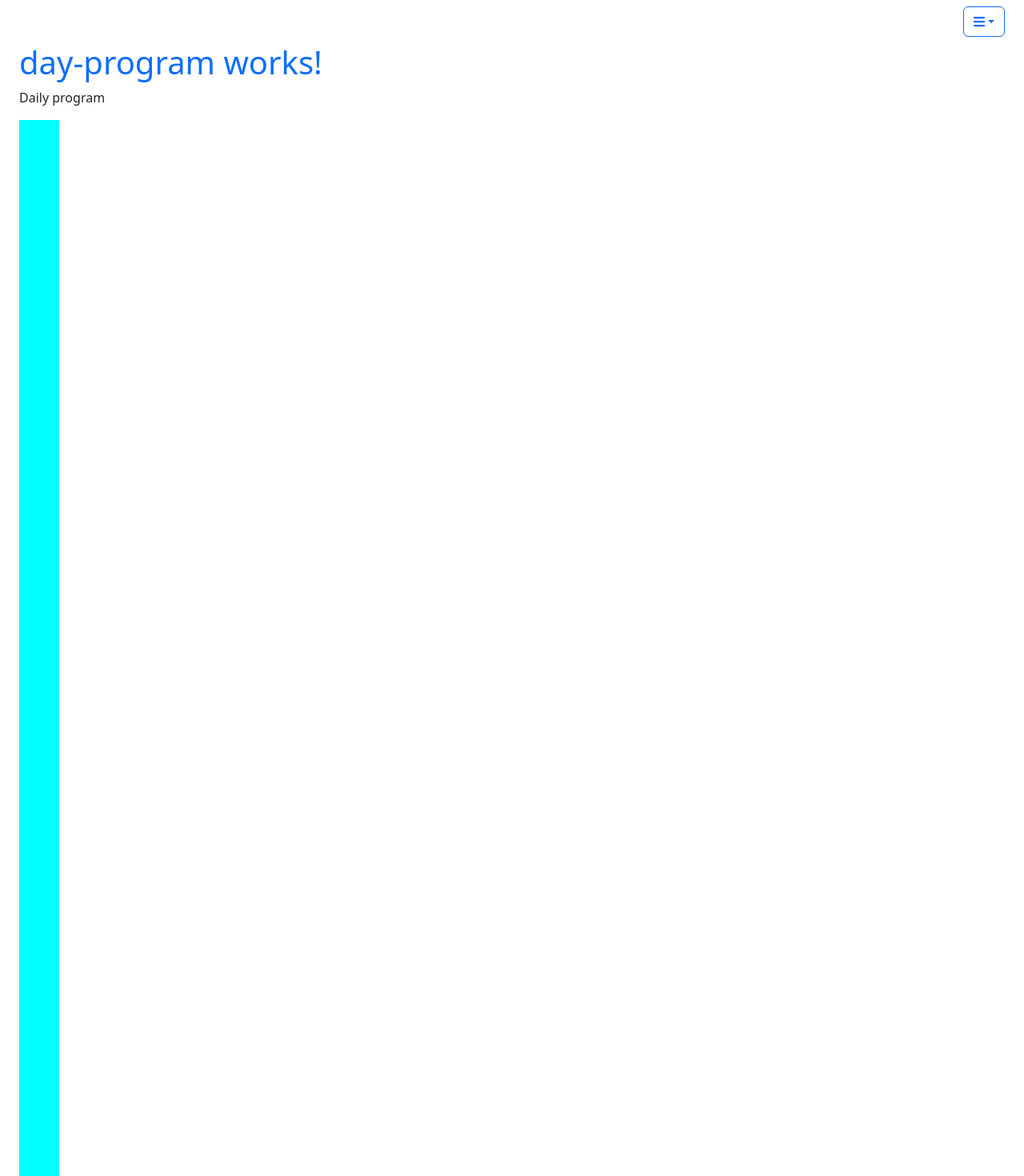
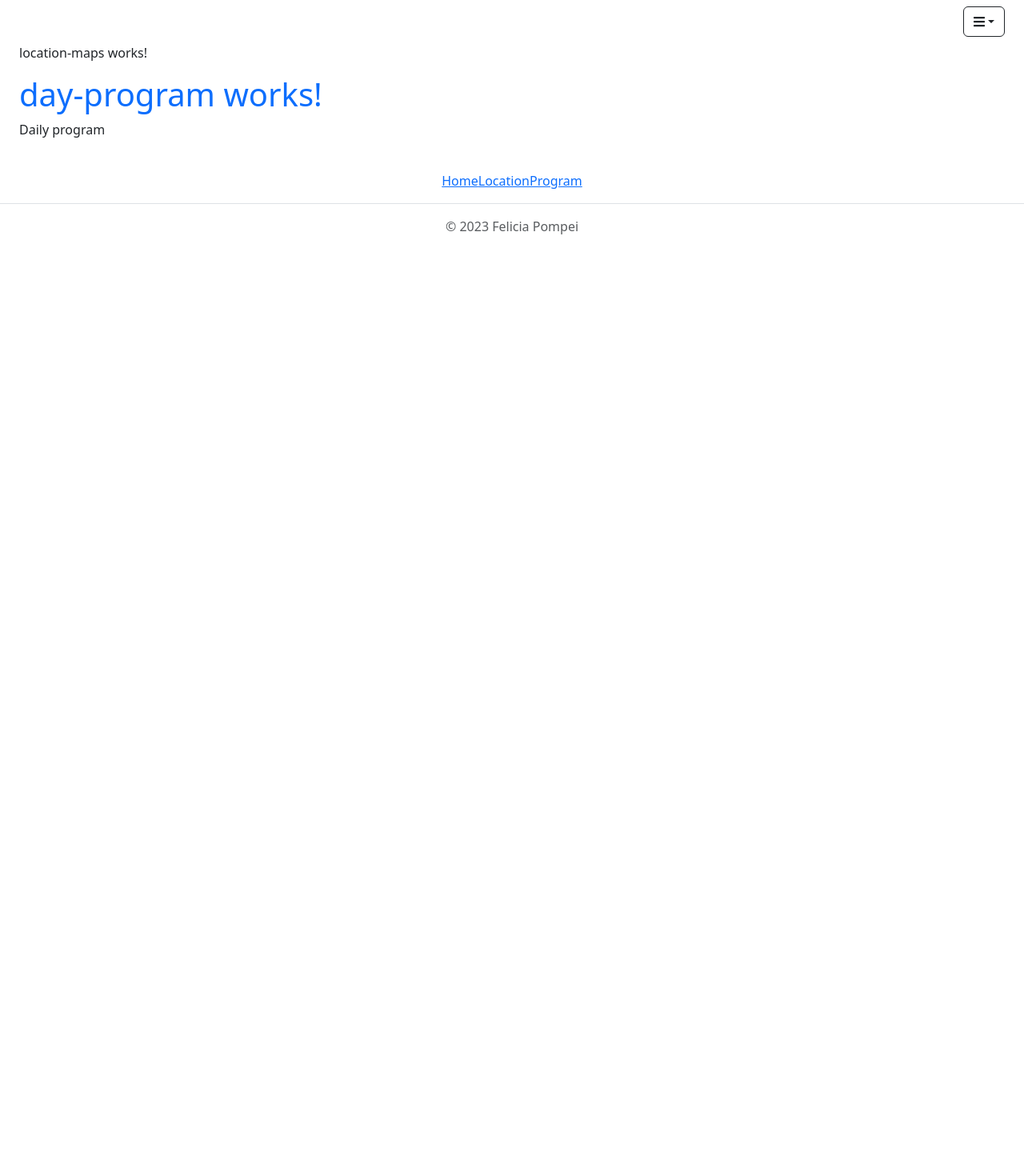
Before and after one commit to FeliciaPompei/wedding-website, an Angular app: page / in a window 1280 px wide. Shown: the top 1470 px of the page at 80% size. After the commit the page ends 800 px from the top, so only its background shows below. Built offline with nearby package versions, Linux system fonts and the light colour scheme.

Commit message:
home page layout

```diff
--- a/src/app/app.component.html
+++ b/src/app/app.component.html
@@ -4,14 +4,13 @@
   <div class="row text-end">
     <div class="col">
       <div ngbDropdown class="d-inline-block">
-        <button type="button" class="btn btn-outline-primary" id="dropdownBasic1" ngbDropdownToggle>
+        <button type="button" class="btn btn-outline-dark" id="dropdownBasic1" ngbDropdownToggle>
           <fa-icon [icon]="faBars"></fa-icon>
         </button>
           <nav ngbDropdownMenu>
-            <a href="#day-program" ngbDropdownItem>Home</a>
-            <a href="#location-maps" ngbDropdownItem>Another Action</a>
             <a href="#" ngbDropdownItem>Home</a>
-            <a href="#footer" ngbDropdownItem>Footer</a>
+            <a href="#location-maps" ngbDropdownItem>Location</a>
+            <a href="#day-program" ngbDropdownItem>program</a>
           </nav>
         </div>
       </div>
@@ -19,12 +18,19 @@
 </header>
 
 <body class="px-4">
+  <location-maps id="location-maps"></location-maps>
   <day-program id="day-program"></day-program>
-  <location-maps id="location-maps"></location-maps>
 </body>
-<footer id="footer">
-  footer with addition info
+<!-- <footer id="footer">
+
+</footer> -->
+<footer id="footer" class="py-3 my-4">
+  <ul class="nav justify-content-center border-bottom pb-3 mb-3">
+    <li class="nav-item"><a href="#">Home</a></li>
+    <li class="nav-item"><a href="#location-maps">Location</a></li>
+    <li class="nav-item"><a href="#day-program">Program</a></li>
+  </ul>
+  <p class="text-center text-body-secondary">© 2023 Felicia Pompei</p>
 </footer>
 
-
 <router-outlet></router-outlet>
--- a/src/app/day-program/day-program.component.html
+++ b/src/app/day-program/day-program.component.html
@@ -2,27 +2,3 @@
 <p>
   Daily program
 </p>
-<div>
-
-</div>
-<div>
-
-</div>
-<div>
-
-</div>
-<div>
-
-</div>
-<div>
-
-</div>
-<div>
-
-</div>
-<div>
-
-</div>
-<div>
-
-</div>
```
